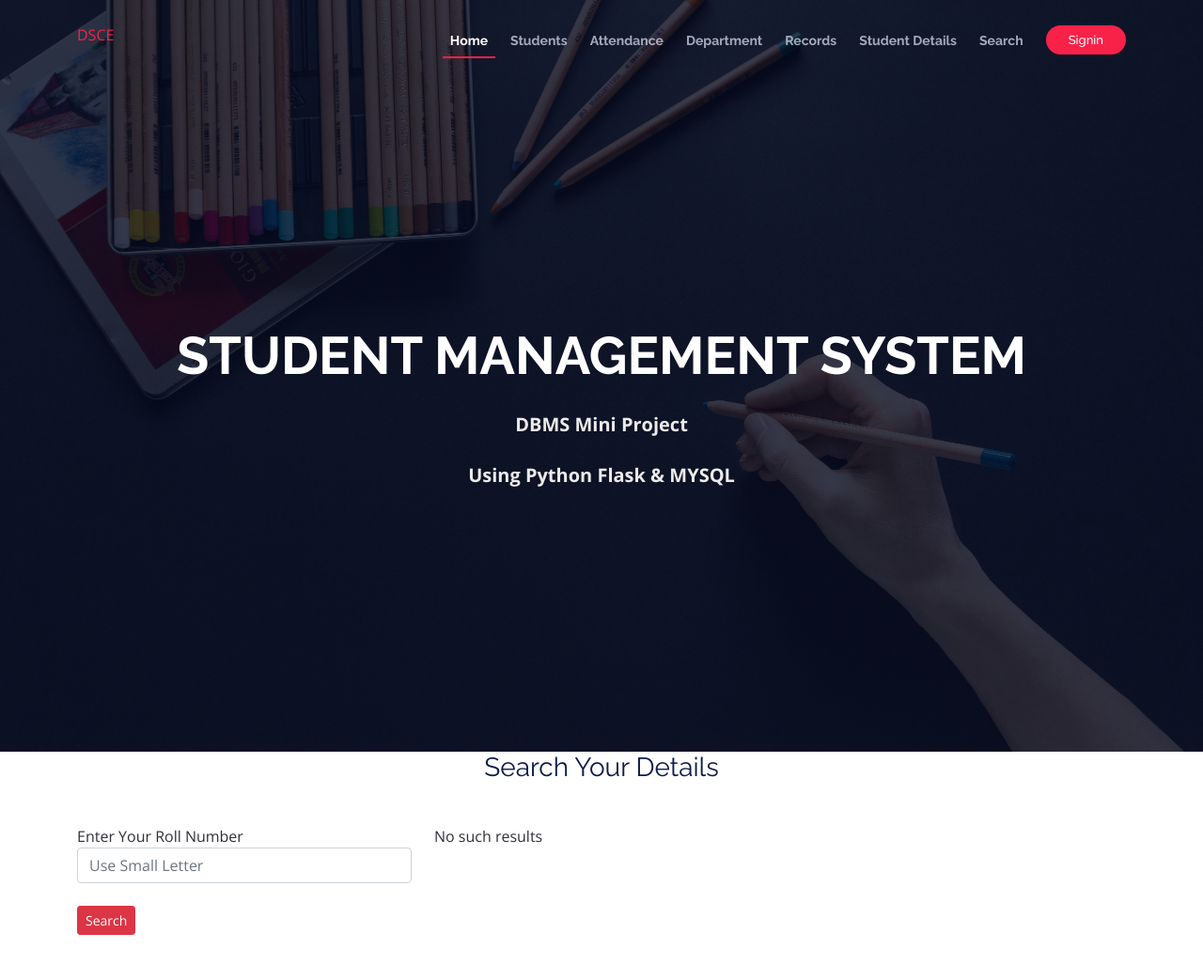
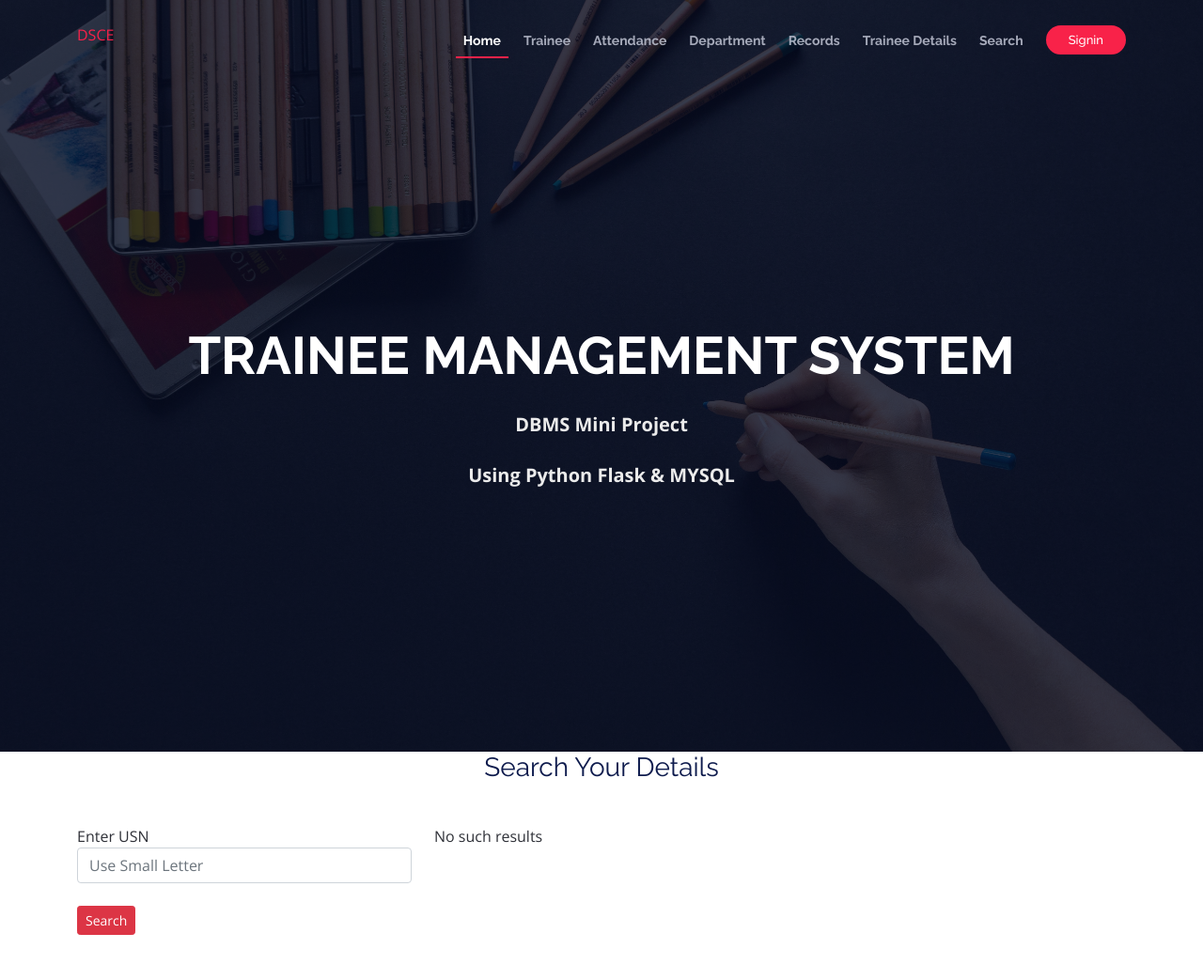
Before and after one commit to DIsha-D/Student-Management-System, a Flask app: page /search in a window 1280 px wide. Shown: the whole page at 94% size. Run offline with Flask 2, Linux system fonts and the light colour scheme; some libraries are stand-ins or nearby versions.

Commit message:
Third commit

```diff
--- a/main.py
+++ b/main.py
@@ -131,7 +131,7 @@ def search():
 @login_required
 def delete(id):
     db.engine.execute(f"DELETE FROM `student` WHERE `student`.`id`={id}")
-    flash("Student Deleted Successfully","danger")
+    flash("Trainee Deleted Successfully","danger")
     return redirect('/studentdetails')
 
 
@@ -150,7 +150,7 @@ def edit(id):
         num=request.form.get('num')
         address=request.form.get('address')
         query=db.engine.execute(f"UPDATE `student` SET `rollno`='{rollno}',`sname`='{sname}',`sem`='{sem}',`gender`='{gender}',`branch`='{branch}',`email`='{email}',`number`='{num}',`address`='{address}'")
-        flash("Student Updated successfully","success")
+        flash("Trainee Updated successfully","success")
         return redirect('/studentdetails')
 
     return render_template('edit.html',posts=posts,dept=dept)
--- a/templates/base.html
+++ b/templates/base.html
@@ -44,11 +44,11 @@
           <li class="{% block home %}
           {% endblock home %}"><a href="/">Home</a></li>
 
- <li><a href="/addstudent">Students</a></li>
+ <li><a href="/addstudent">Trainee</a></li>
  <li><a href="/addattendance">Attendance</a></li>
  <li><a href="/department">Department</a></li>
  <li><a href="/triggers">Records</a></li>
- <li><a href="/studentdetails">Student Details</a></li>
+ <li><a href="/studentdetails">Trainee Details</a></li>
  <li><a href="/search">Search</a></li>
 
     {% if current_user.is_authenticated  %}
@@ -66,7 +66,7 @@
   <!-- ======= Intro Section ======= -->
  <section id="intro">
     <div class="intro-container" data-aos="zoom-in" data-aos-delay="100">
-      <h1 class="mb-4 pb-0">STUDENT MANAGEMENT SYSTEM </span> </h1>
+      <h1 class="mb-4 pb-0">TRAINEE MANAGEMENT SYSTEM </span> </h1>
       <p class="mb-4 pb-0">DBMS Mini Project </p>
       <p class="mb-4 pb-0">Using Python Flask & MYSQL</p>
     </div>
--- a/templates/edit.html
+++ b/templates/edit.html
@@ -46,7 +46,7 @@
 <br>
 <div class="form-group">
 
-<label for="sname">Student Name</label>
+<label for="sname">Trainee Name</label>
 <input type="text" class="form-control" name="sname" id="sname" value={{posts.sname}} >
 </div>
 <br>
--- a/templates/search.html
+++ b/templates/search.html
@@ -31,7 +31,7 @@ Search
 
 
 <div class="form-group">
-<label for="attendance">Enter Your Roll Number</label>
+<label for="attendance">Enter USN</label>
 <input type="text" class="form-control" name="roll" id="roll" placeholder="Use Small Letter">
 </div>
 <br>
@@ -47,7 +47,7 @@ Search
 <div class="col-md-8">
 {% if bio %}
 <br>
-<h3>Your Details</h3>
+<h3>Trainee Details</h3>
  <hr>
  <li>USN : {{bio.rollno}}</li>
 
--- a/templates/student.html
+++ b/templates/student.html
@@ -6,7 +6,7 @@ Add Students
 
 
 {% block body %}
- <h3 class="text-center"><span>Add Student Details</span> </h3>
+ <h3 class="text-center"><span>Add Trainee Details</span> </h3>
 
 {% with messages=get_flashed_messages(with_categories=true) %}
 {% if messages %}
@@ -37,7 +37,7 @@ Add Students
 <br>
 <div class="form-group">
 
-<label for="sname">Student Name</label>
+<label for="sname">Trainee Name</label>
 <input type="text" class="form-control" name="sname" id="sname">
 </div>
 <br>
--- a/templates/studentdetails.html
+++ b/templates/studentdetails.html
@@ -6,7 +6,7 @@ Student Details
 
 
 {% block body %}
- <h3 class="text-center"><span>Student Details</span> </h3>
+ <h3 class="text-center"><span>Trainee Details</span> </h3>
 
 {% with messages=get_flashed_messages(with_categories=true) %}
 {% if messages %}
@@ -26,7 +26,7 @@ Student Details
 <table class="table">
   <thead class="thead-light">
     <tr>
-      <th scope="col">SID</th>
+      <th scope="col">Sl.No</th>
       <th scope="col">ROLL NUMBER</th>
       <th scope="col">STUDENT NAME</th>
       <th scope="col">SEM</th>
--- a/templates/triggers.html
+++ b/templates/triggers.html
@@ -6,7 +6,7 @@ Triggers
 
 
 {% block body %}
- <h3 class="text-center"><span>Student Records</span> </h3>
+ <h3 class="text-center"><span>Trainee Records</span> </h3>
 
 {% with messages=get_flashed_messages(with_categories=true) %}
 {% if messages %}
@@ -26,7 +26,7 @@ Triggers
 <table class="table">
   <thead class="thead-light">
     <tr>
-      <th scope="col">TID</th>
+      <th scope="col">Sl.No</th>
       <th scope="col">ROLL NUMBER</th>
       <th scope="col">ACTION</th>
       <th scope="col">TIMESTAMP</th>
```
